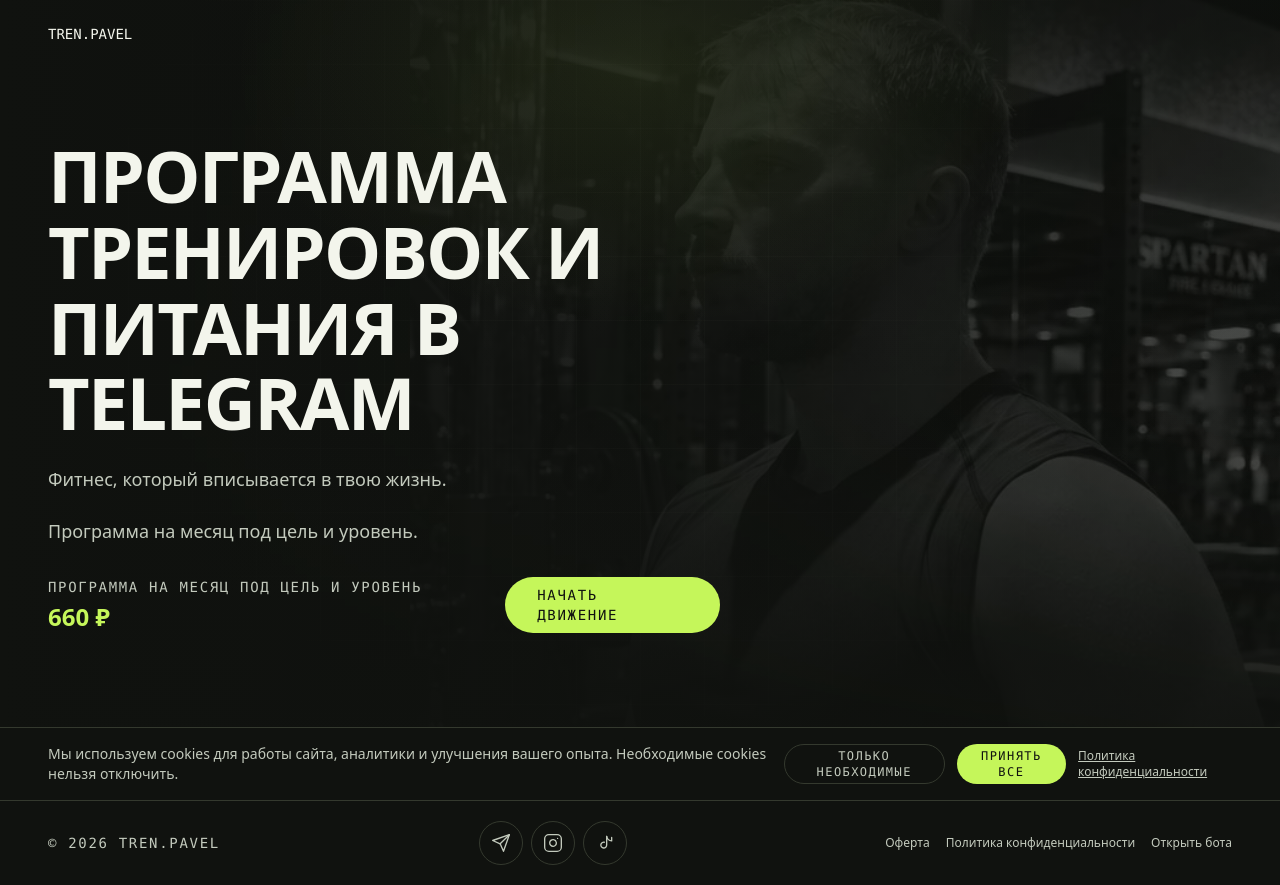
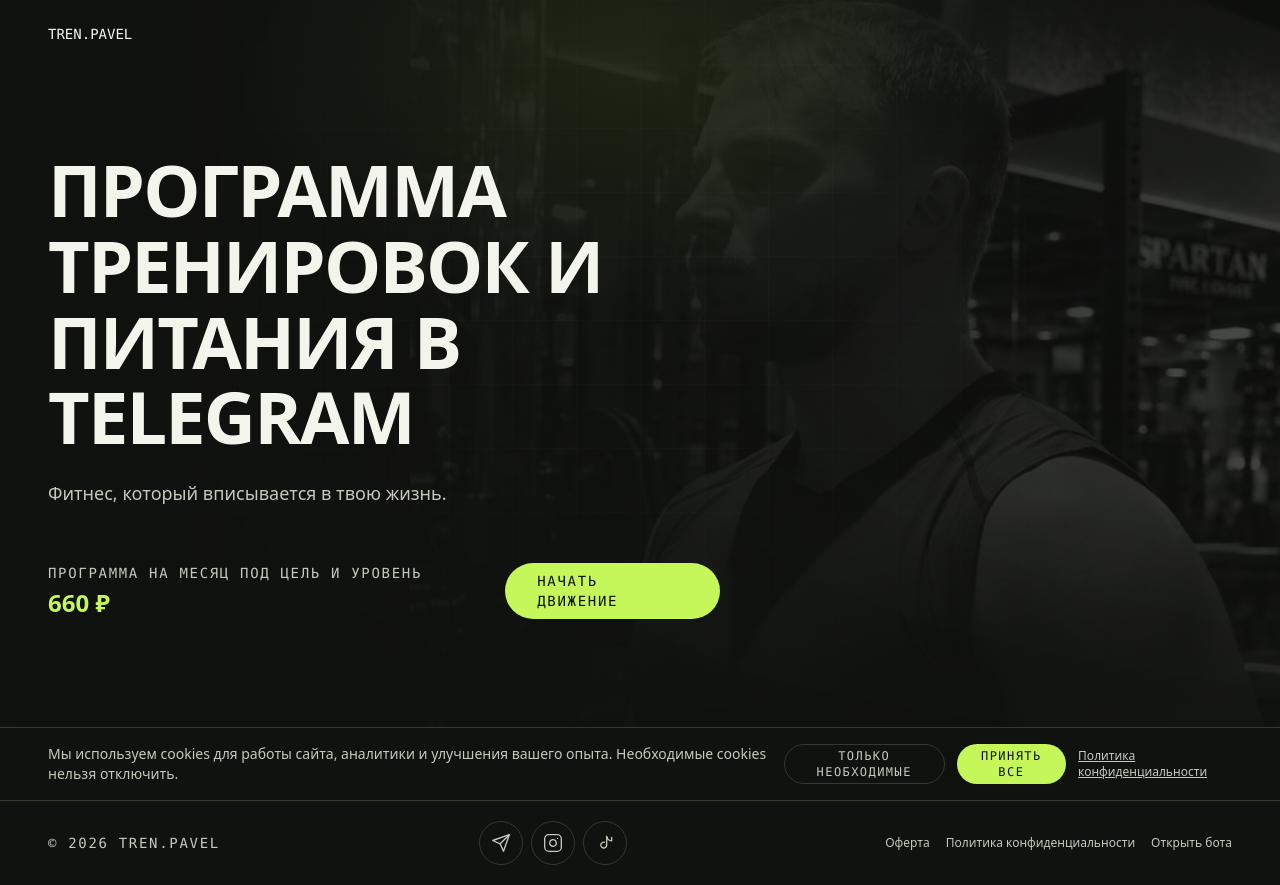
Before and after one commit to netrenbolone-eng/trenpavelbot, a Next.js app: page / in a window 1280 px wide. Built offline with nearby package versions, Linux system fonts and the light colour scheme.

Commit message:
Update HeroSection.tsx

```diff
--- a/components/sections/HeroSection.tsx
+++ b/components/sections/HeroSection.tsx
@@ -57,7 +57,6 @@ export default function HeroSection() {
               variants={fadeUp}
               className="mt-6 max-w-2xl text-base leading-relaxed text-muted sm:text-lg"
             >
-              Программа на месяц под цель и уровень.
             </motion.p>
 
             <motion.div
```
